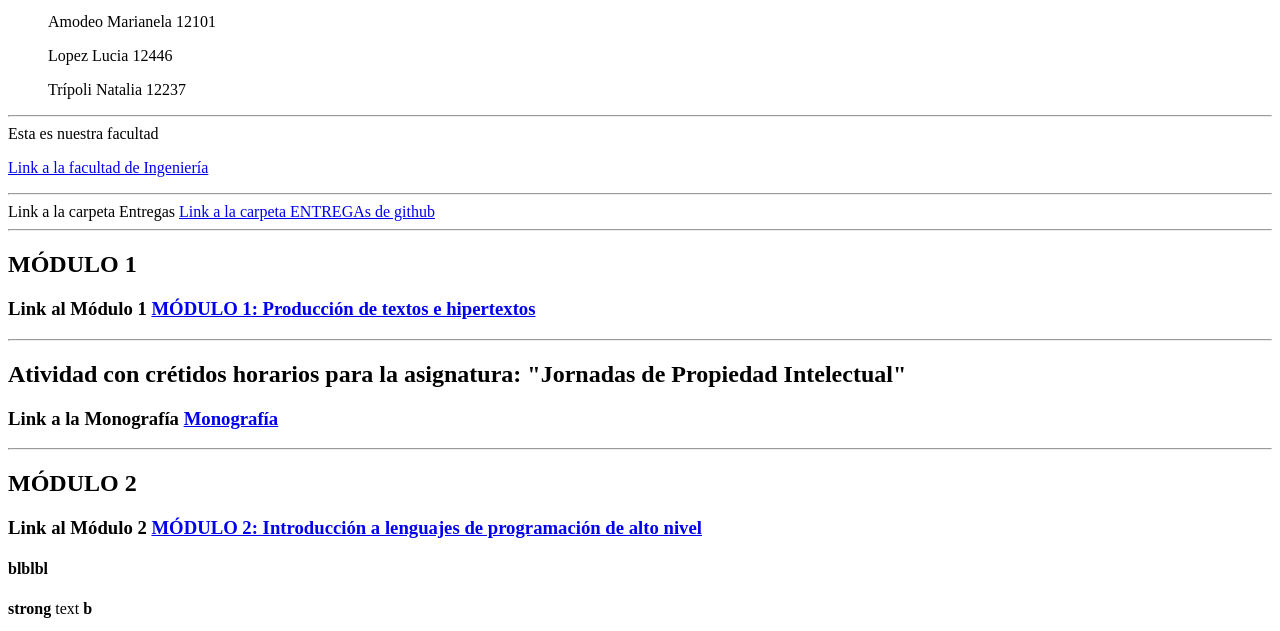
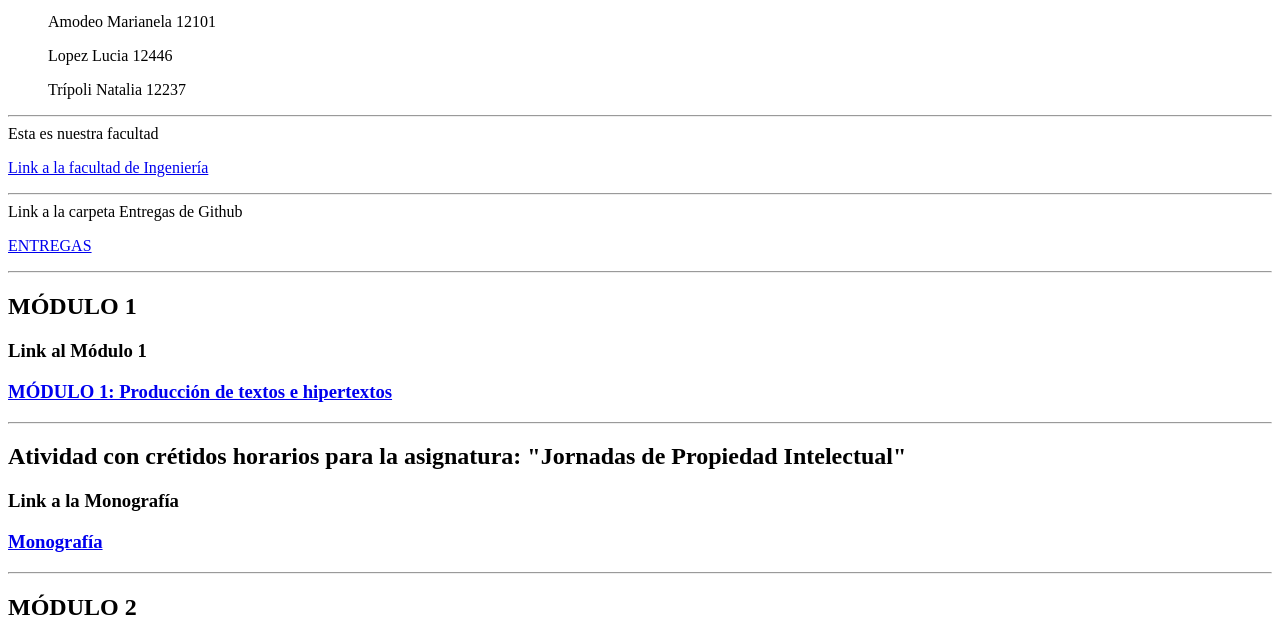
Before and after one commit to NataliaT98/Entrega, a plain HTML site: page index.html in a window 1280 px wide. Shown: the part 169-800 px from the top of the page. Drawn offline with Linux system fonts and the light colour scheme.

Commit message:
Update index.html

```diff
--- a/index.html
+++ b/index.html
@@ -30,8 +30,8 @@
 
     <hr>
 
-    Link a la carpeta Entregas
-    <a href="https://github.com/NataliaT98/ENTREGAS/"> Link a la carpeta ENTREGAs de github </a>
+    Link a la carpeta Entregas de Github <p>
+    <a href="https://github.com/NataliaT98/ENTREGAS/"> ENTREGAS </a>
 
     <hr>
 
@@ -42,7 +42,7 @@
     </h2>
 
     <h3>
-      Link al Módulo 1
+      Link al Módulo 1 <p>
       <a href="https://github.com/METAVERSO2022/TP1_2022/"> MÓDULO 1: Producción de textos e hipertextos </a>
     </h3>
 
@@ -53,7 +53,7 @@
     </h2>
 
     <h3>
-      Link a la Monografía
+      Link a la Monografía <p>
       <a href="/"> Monografía </a>
     </h3>
 
@@ -64,7 +64,7 @@
     </h2>
 
     <h3>
-      Link al Módulo 2
+      Link al Módulo 2 <p>
       <a href="/"> MÓDULO 2: Introducción a lenguajes de programación de alto nivel </a>
     </h3>
 
```
